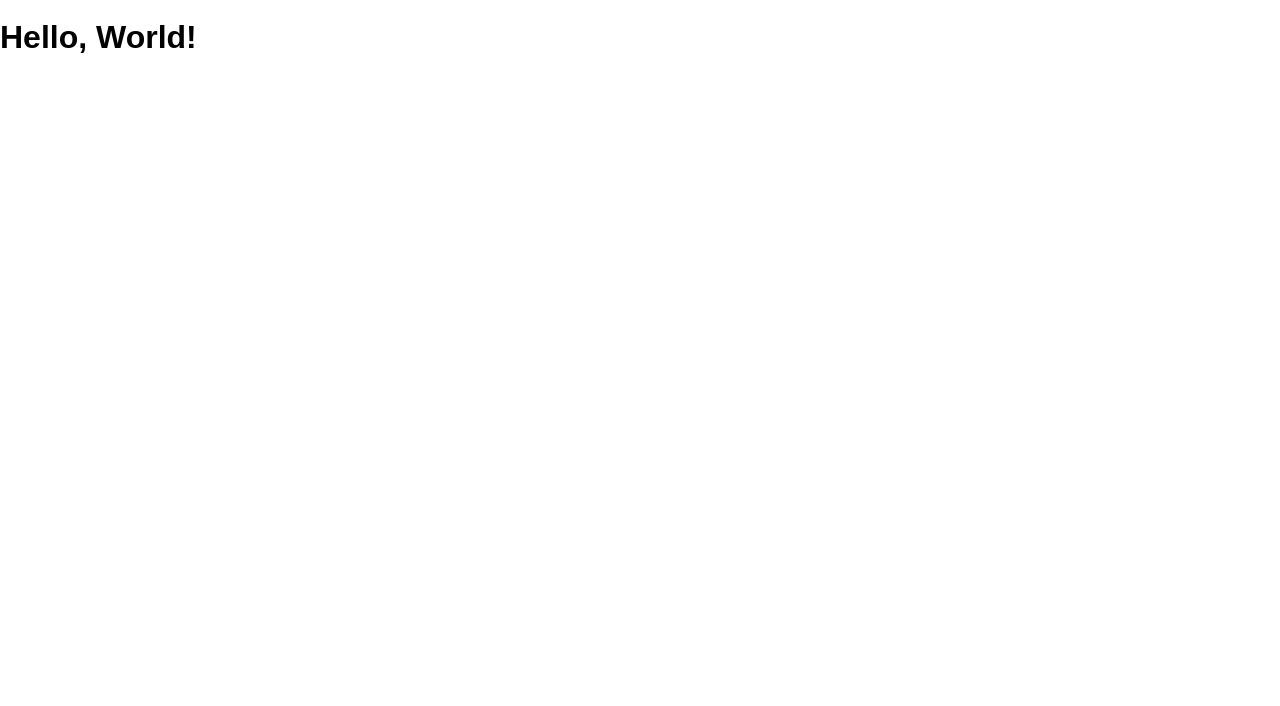
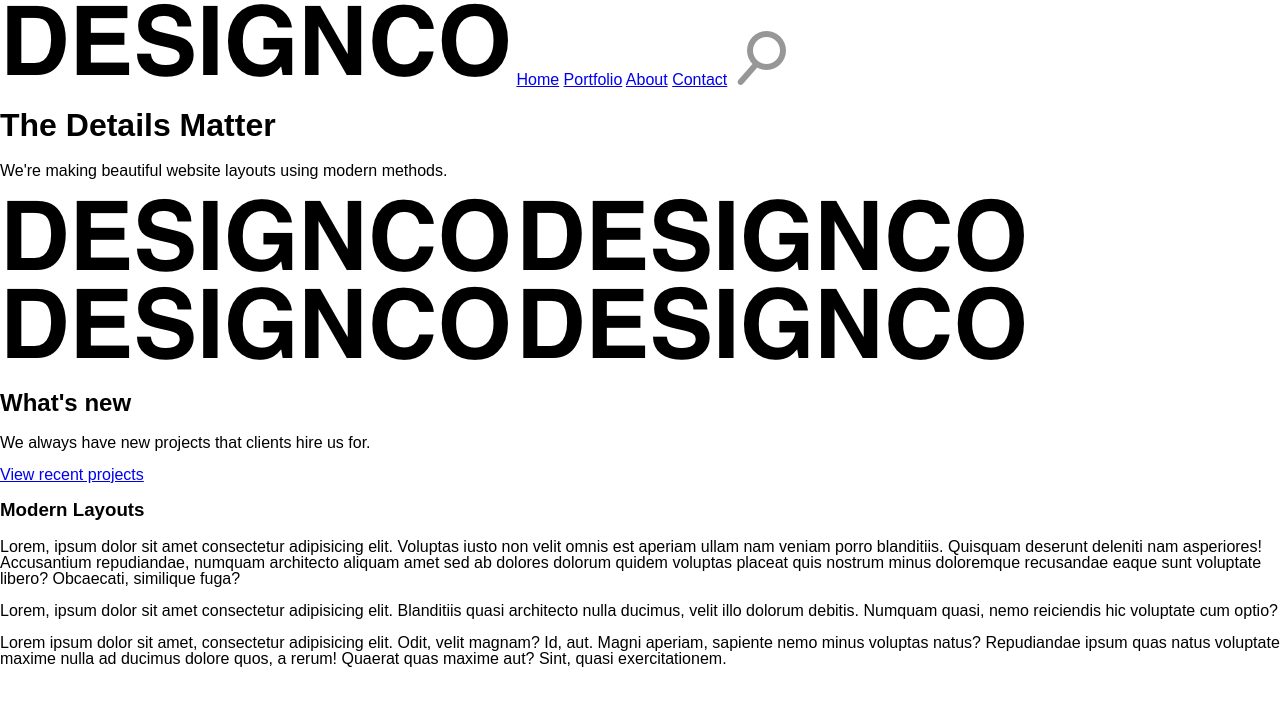
Before and after one commit to floh1695/design-co, a website: page public/index.html in a window 1280 px wide. Drawn offline with Linux system fonts and the light colour scheme.

Commit message:
Created templete layout

```diff
--- a/public/index.html
+++ b/public/index.html
@@ -1,12 +1,61 @@
 <!DOCTYPE html>
 <html>
+
 <head lang="en">
   <meta charset="UTF-8">
   <meta name="viewport" content="width=device-width, initial-scale=1">
   <title>Design Co</title>
-    <link rel="stylesheet" href="/screen.css">
+  <link rel="stylesheet" href="./screen.css">
 </head>
+
 <body>
-    <h1>Hello, World!</h1>
+  <nav>
+    <img src="./images/designco-logo.png" alt="designco logo">
+    <a href="https://www.google.com">Home</a>
+    <a href="https://www.google.com">Portfolio</a>
+    <a href="https://www.google.com">About</a>
+    <a href="https://www.google.com">Contact</a>
+    <img src="./images/icon-search.png" alt="">
+  </nav>
+
+  <header>
+    <h1>The Details Matter</h1>
+    <p>We're making beautiful website layouts using modern methods.</p>
+  </header>
+
+  <section class="gallary">
+    <img src="./images/designco-logo.png" alt="designco logo">
+    <img src="./images/designco-logo.png" alt="designco logo">
+    <img src="./images/designco-logo.png" alt="designco logo">
+    <img src="./images/designco-logo.png" alt="designco logo">
+  </section>
+
+  <section class="new-content">
+    <h2>What's new</h2>
+    <p>We always have new projects that clients hire us for.</p>
+    <a href="https://www.google.com">View recent projects</a>
+  </section>
+
+  <footer>
+    <h3>Modern Layouts</h3>
+    <section>
+      <p>
+        Lorem, ipsum dolor sit amet consectetur adipisicing elit. Voluptas iusto non velit omnis est aperiam ullam nam veniam porro
+        blanditiis. Quisquam deserunt deleniti nam asperiores! Accusantium repudiandae, numquam architecto aliquam amet sed
+        ab dolores dolorum quidem voluptas placeat quis nostrum minus doloremque recusandae eaque sunt voluptate libero?
+        Obcaecati, similique fuga?
+      </p>
+      <p>
+        Lorem, ipsum dolor sit amet consectetur adipisicing elit. Blanditiis quasi architecto nulla ducimus, velit illo dolorum debitis.
+        Numquam quasi, nemo reiciendis hic voluptate cum optio?
+      </p>
+      <p>
+        Lorem ipsum dolor sit amet, consectetur adipisicing elit. Odit, velit magnam? Id, aut. Magni aperiam, sapiente nemo minus
+        voluptas natus? Repudiandae ipsum quas natus voluptate maxime nulla ad ducimus dolore quos, a rerum! Quaerat quas
+        maxime aut? Sint, quasi exercitationem.
+      </p>
+    </section>
+  </footer>
 </body>
+
 </html>
```
Also changed, not shown: public/images/designco-logo.png (added), public/images/icon-search.png (added). Lines whose indentation alone changed are shown as unchanged.
